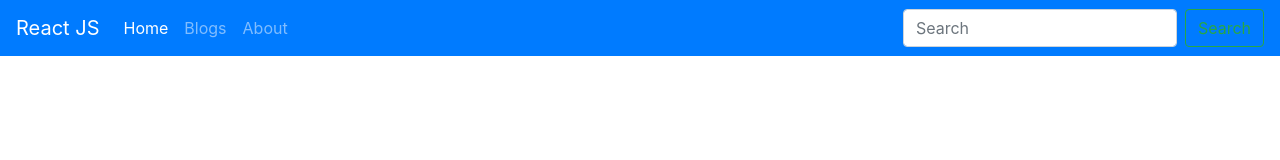
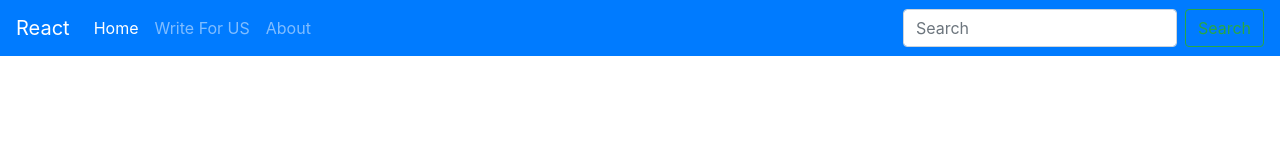
Before and after one commit to Hammad-khalil/React-Work, a React (Create React App) app: page / in a window 1280 px wide. Shown: the top 160 px of the page. Built offline with nearby package versions, Linux system fonts and the light colour scheme.

Commit message:
Added Default Props So it can take props from here if not given through parent component

```diff
--- a/src/App.js
+++ b/src/App.js
@@ -8,7 +8,8 @@ function App() {
 {/* NavBar */}
 
 
-<Navbar title="React JS" menu="Blogs"/>
+{/* <Navbar title="React JS" menu="Blogs"/> */}
+<Navbar/>
 </>
 
 
--- a/src/components/Navbar.js
+++ b/src/components/Navbar.js
@@ -30,5 +30,10 @@ export default function Navbar(props) {
 </nav>
   )
 }
-Navbar.propTypes = {title: PropTypes.string,
+Navbar.propTypes = {title: PropTypes.string.isRequired,
                     menu: PropTypes.string}
+
+Navbar.defaultProps = {
+    title: "React",
+    menu: "Write For US"
+}
```
